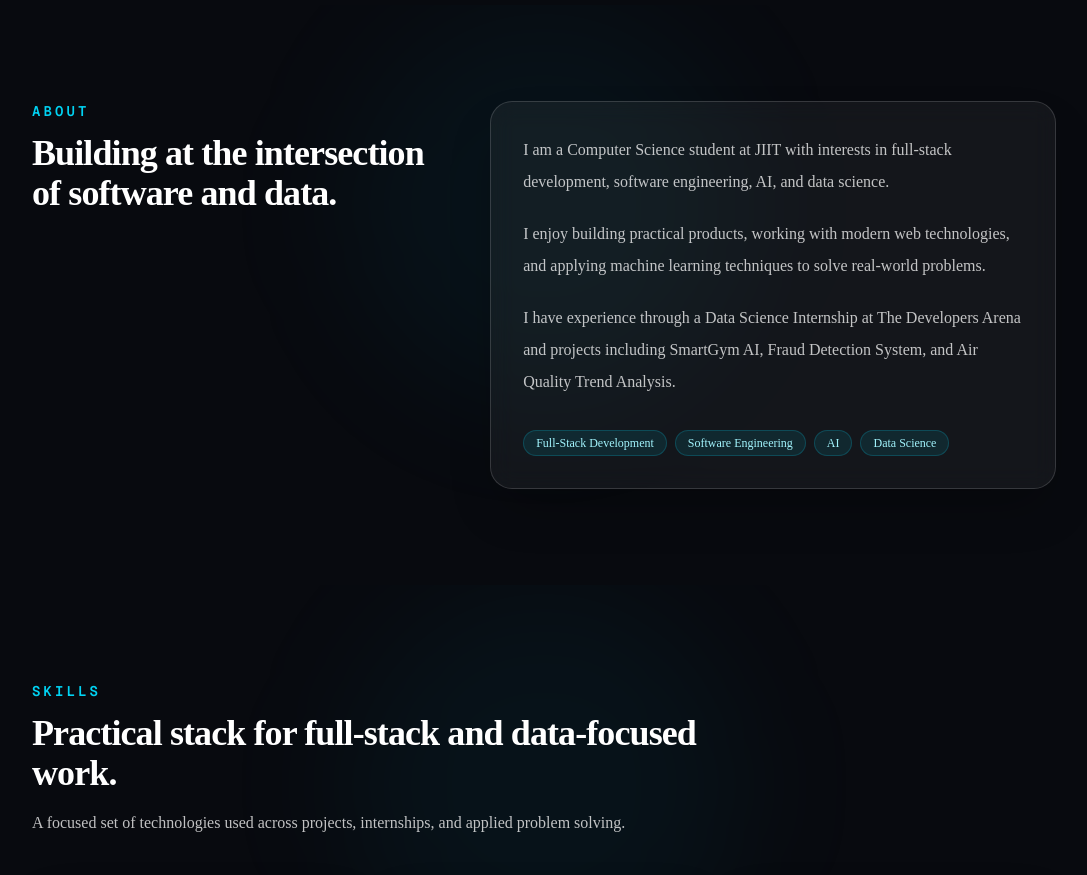
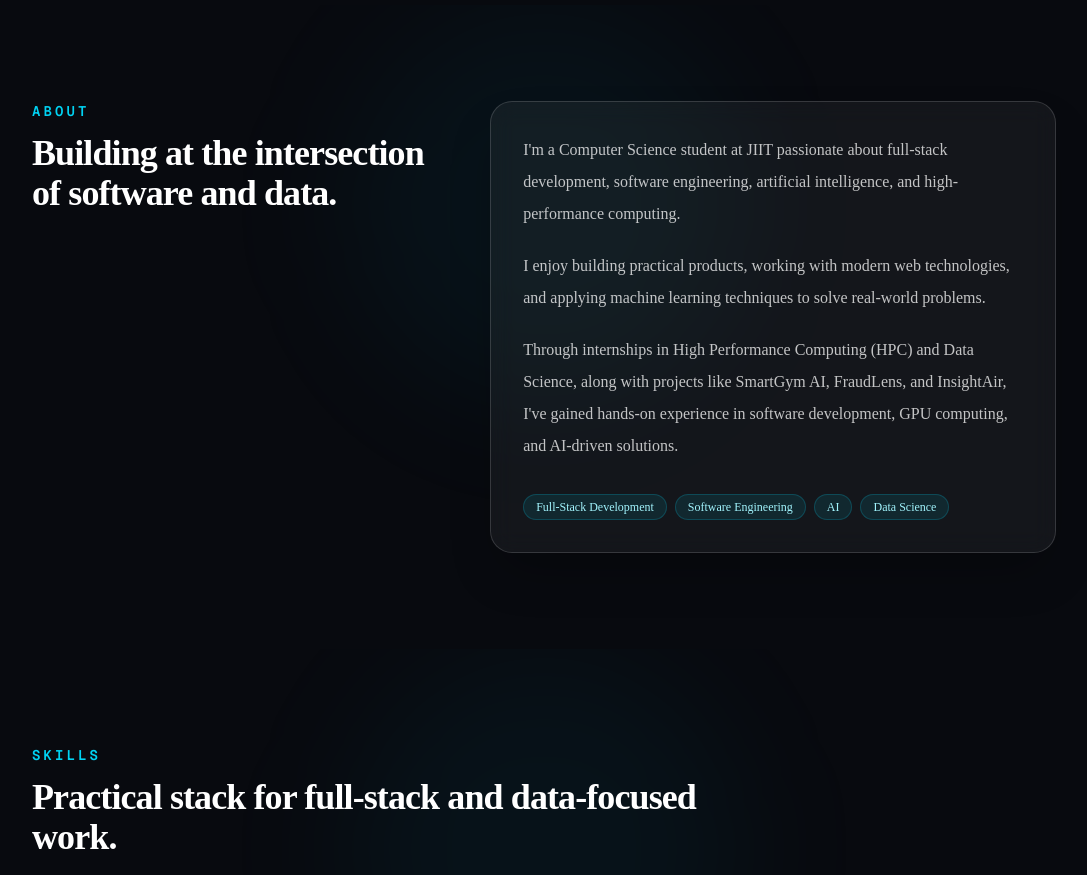
Before and after one commit to Akrodriguez/Personal-Portfolio-Website, a Next.js app: page / in a window 1280 px wide. Shown: the part 4320-5195 px from the top of the page, without its empty margins (96-1183 px from the left). Built offline with nearby package versions, Linux system fonts and the light colour scheme.

Commit message:
update about section

```diff
--- a/components/sections/about.tsx
+++ b/components/sections/about.tsx
@@ -61,9 +61,9 @@ export default function About() {
         >
           <div className="space-y-5 text-base leading-8 text-white/75">
             <p>
-              I am a Computer Science student at JIIT with interests in
-              full-stack development, software engineering, AI, and data
-              science.
+              I'm a Computer Science student at JIIT passionate about full-stack development,
+              software engineering, artificial intelligence,
+              and high-performance computing.
             </p>
 
             <p>
@@ -73,9 +73,10 @@ export default function About() {
             </p>
 
             <p>
-              I have experience through a Data Science Internship at The
-              Developers Arena and projects including SmartGym AI, Fraud
-              Detection System, and Air Quality Trend Analysis.
+             Through internships in High Performance Computing (HPC) and Data Science,
+             along with projects like SmartGym AI, FraudLens, and InsightAir,
+             I've gained hands-on experience in software development, GPU computing,
+             and AI-driven solutions.
             </p>
           </div>
 
```
